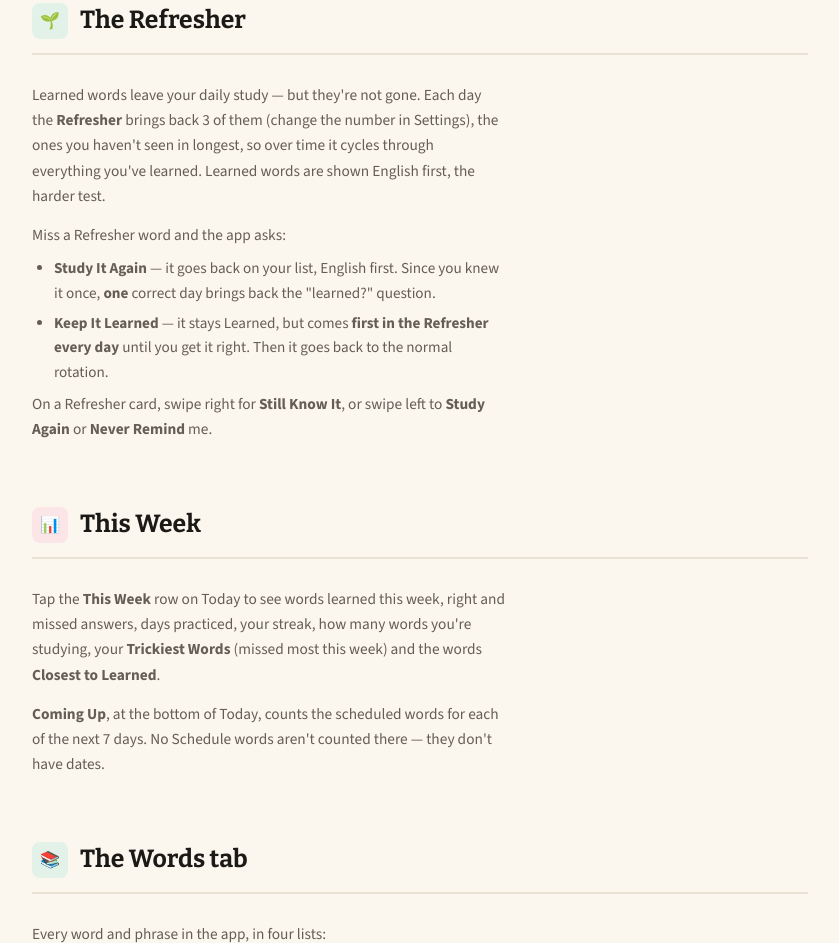
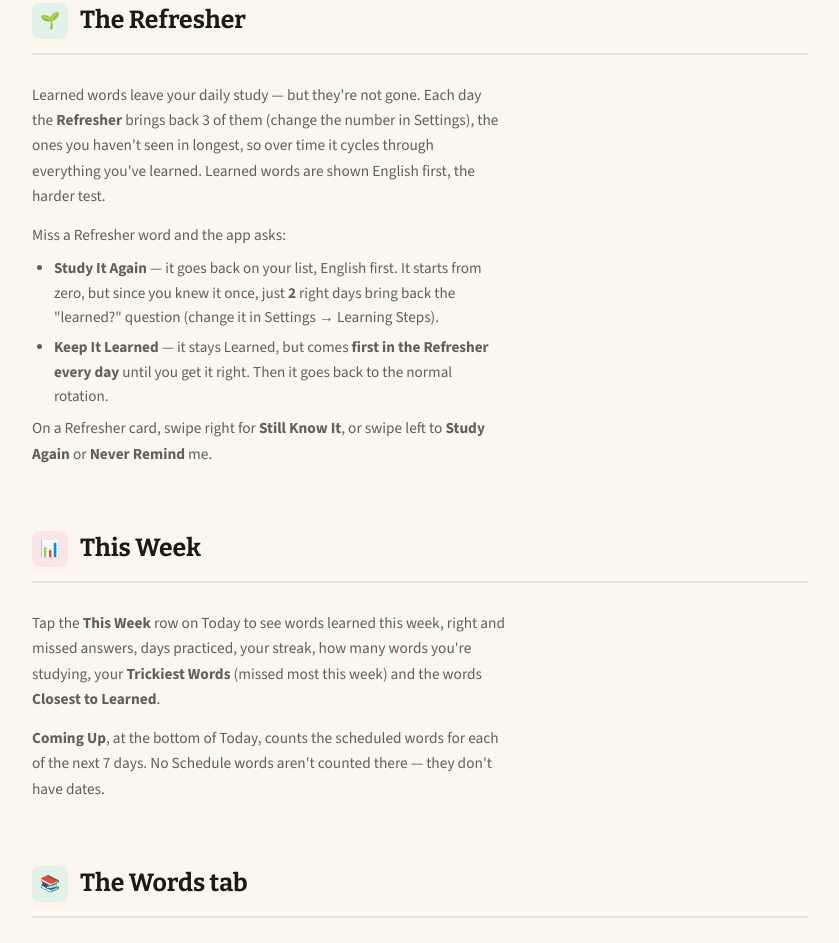
Before and after one commit to azbarks/SpanishHelper-Website, a plain HTML site: page help.html in a window 1280 px wide. Shown: the part 5484-6427 px from the top of the page, without its empty margins (354-1193 px from the left). Drawn offline with nearby package versions, Linux system fonts and the light colour scheme.

Commit message:
Help: missed learned words need 2 right days to be learned again
Co-Authored-By: Claude Opus 5.5 <noreply@anthropic.com>

```diff
--- a/help.html
+++ b/help.html
@@ -395,7 +395,7 @@
         <p>Learned words leave your daily study — but they're not gone. Each day the <strong>Refresher</strong> brings back 3 of them (change the number in Settings), the ones you haven't seen in longest, so over time it cycles through everything you've learned. Learned words are shown English first, the harder test.</p>
         <p>Miss a Refresher word and the app asks:</p>
         <ul>
-          <li><strong>Study It Again</strong> — it goes back on your list, English first. Since you knew it once, <strong>one</strong> correct day brings back the "learned?" question.</li>
+          <li><strong>Study It Again</strong> — it goes back on your list, English first. It starts from zero, but since you knew it once, just <strong>2</strong> right days bring back the "learned?" question (change it in Settings → Learning Steps).</li>
           <li><strong>Keep It Learned</strong> — it stays Learned, but comes <strong>first in the Refresher every day</strong> until you get it right. Then it goes back to the normal rotation.</li>
         </ul>
         <p>On a Refresher card, swipe right for <strong>Still Know It</strong>, or swipe left to <strong>Study Again</strong> or <strong>Never Remind</strong> me.</p>
@@ -543,7 +543,7 @@
         <ol>
           <li>Choose <strong>Everything</strong>, <strong>Words</strong> or <strong>Phrases</strong>, how many questions (10 to 200, or All), and whether to <strong>show English first</strong> (you say the Spanish) or <strong>Spanish first</strong> (you say what it means).</li>
           <li>Tap <strong>Start a Test</strong>. Say the answer out loud, tap <strong>Show Answer</strong>, then <strong>Got It</strong> or <strong>Missed It</strong>.</li>
-          <li>At the end you get your score and a list of what you missed. Each missed word has a button: <strong>Study Again</strong> (it's next up on Today, English first, starting from zero right days) or <strong>Back to Word Bank</strong>. <strong>Study All Again</strong> does every one at once. Your past scores are listed on the Test tab.</li>
+          <li>At the end you get your score and a list of what you missed. Each missed word has a button: <strong>Study Again</strong> (it's next up on Today, English first, and 2 right days bring back the "learned?" question — the same as a Refresher miss) or <strong>Back to Word Bank</strong>. <strong>Study All Again</strong> does every one at once. Your past scores are listed on the Test tab.</li>
         </ol>
         <p><strong>Missed in Tests</strong>, on the Test tab, lists every learned word you've missed in a test, most misses first, with the same buttons — the words that keep slipping. In the Words tab's Learned list, those words say "Missed 2 times in tests."</p>
         <p>Each test picks up where the last one stopped, so if you've learned 300 words, three tests of 100 cover all of them before any word repeats. Anything you miss comes first in your next test. Tap <strong>End</strong> to stop early — what you answered is still scored, and the rest come first next time.</p>
@@ -561,7 +561,7 @@
           <tr><td>Automatic Spacing</td><td>Move a scheduled word one step less often each time you get it right. Off by default.</td></tr>
           <tr><td>Example Sentences</td><td><strong>No past tense yet</strong> — hides past-tense example sentences. On by default.</td></tr>
           <tr><td>Load Balancing</td><td>Spread scheduled words evenly across days, and <strong>Balance Now</strong>.</td></tr>
-          <tr><td>Learning Steps</td><td>How many correct days each step needs before the app asks (4 and 4).</td></tr>
+          <tr><td>Learning Steps</td><td>How many correct days each step needs before the app asks (4 and 4), and how many a learned word you missed and study again needs to get back to learned (2).</td></tr>
           <tr><td>Cards</td><td>Say the word when you tap a card.</td></tr>
           <tr><td>Voice</td><td>Speaking speed, and a test button. The voice is always Mexican Spanish.</td></tr>
           <tr><td>Progress</td><td>How many of the core words you know, totals of right and missed answers, and your <strong>Never Remind Me</strong> words.</td></tr>
```
Also changed, not shown: 1 other file.
